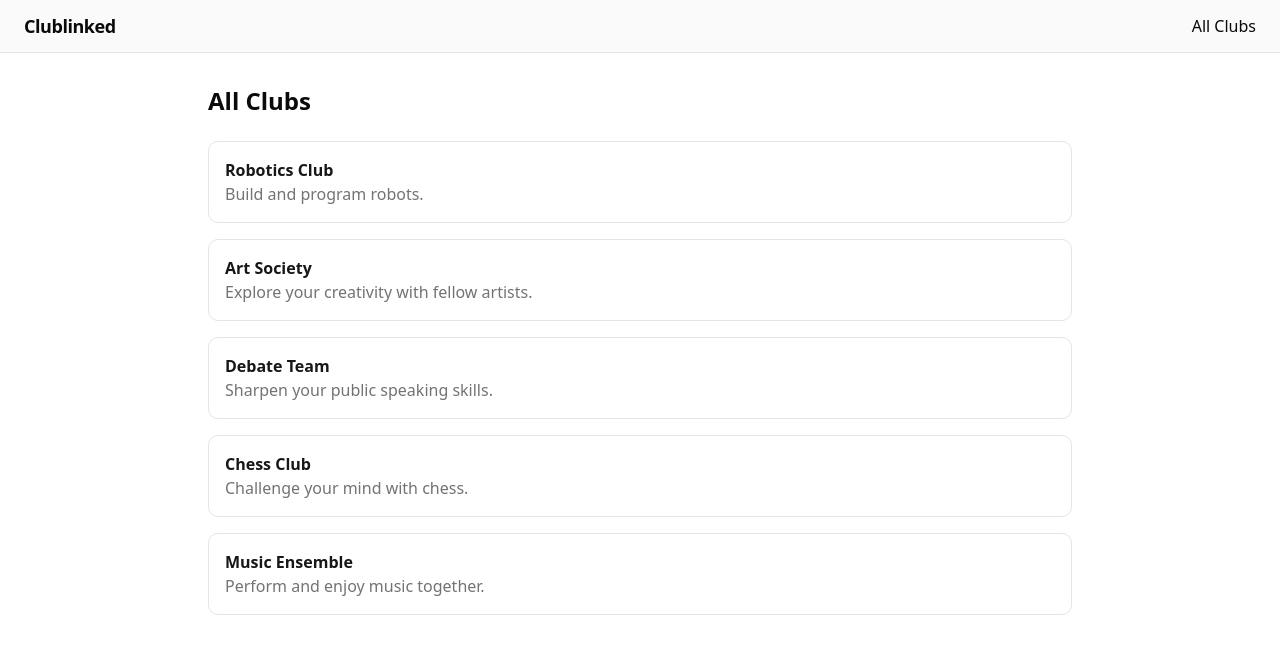
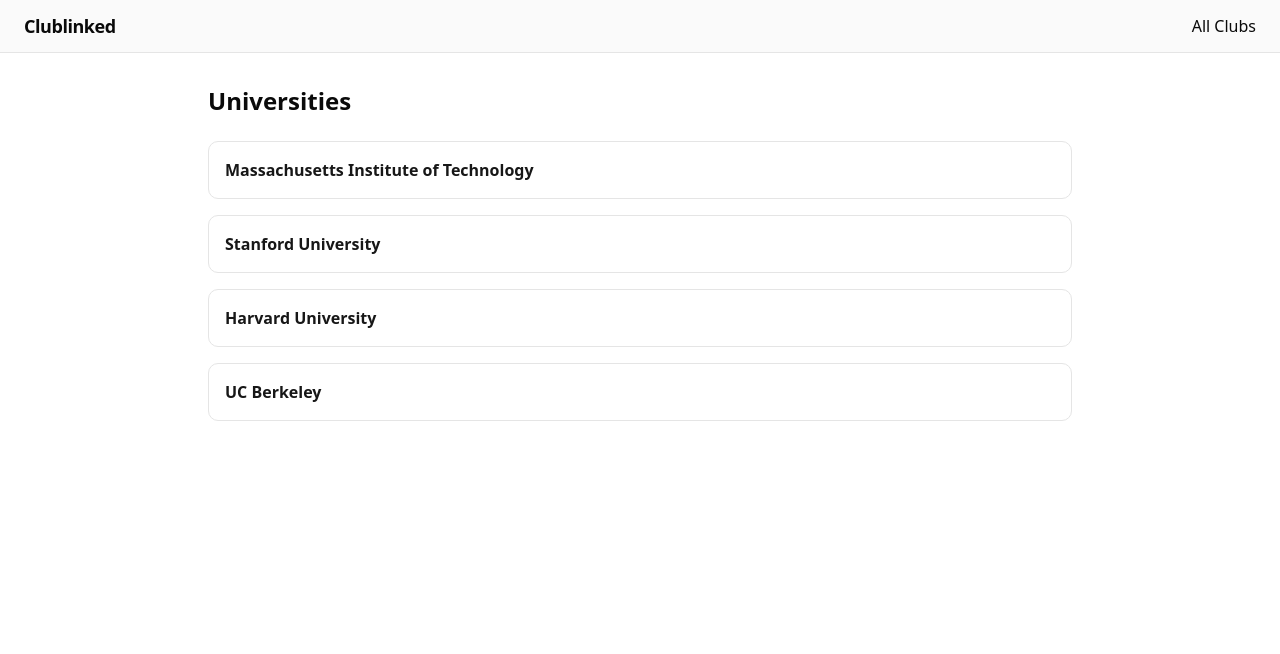
Before and after one commit to alexandros-lekkas/clublinked, a Next.js app: page /university in a window 1280 px wide. Shown: the top 654 px of the page. Built offline with nearby package versions, Linux system fonts and the light colour scheme.

Commit message:
Refactor university page to display a list of universities instead of clubs. Updated component name and adjusted rendering logic to reflect new data structure.

```diff
--- /dev/null
+++ b/src/app/university/[id]/club/[id]/page.tsx
@@ -0,0 +1,95 @@
+const mockClubs = {
+  robotics: {
+    name: "Robotics Club",
+    description: "Build and program robots.",
+    openForms: [
+      { id: "signup", title: "Spring Signup", deadline: "2024-07-01" },
+      { id: "volunteer", title: "Volunteer Interest", deadline: "2024-08-15" },
+    ],
+  },
+  art: {
+    name: "Art Society",
+    description: "Explore your creativity with fellow artists.",
+    openForms: [
+      {
+        id: "exhibit",
+        title: "Gallery Exhibit Signup",
+        deadline: "2024-06-20",
+      },
+    ],
+  },
+  debate: {
+    name: "Debate Team",
+    description: "Sharpen your public speaking skills.",
+    openForms: [],
+  },
+  chess: {
+    name: "Chess Club",
+    description: "Challenge your mind with chess.",
+    openForms: [
+      {
+        id: "tournament",
+        title: "Summer Tournament Registration",
+        deadline: "2024-07-10",
+      },
+    ],
+  },
+  music: {
+    name: "Music Ensemble",
+    description: "Perform and enjoy music together.",
+    openForms: [],
+  },
+  theatre: {
+    name: "Theatre Group",
+    description: "Perform and produce plays.",
+    openForms: [
+      { id: "audition", title: "Fall Auditions", deadline: "2024-09-01" },
+    ],
+  },
+  ai: {
+    name: "AI Society",
+    description: "Explore artificial intelligence.",
+    openForms: [
+      { id: "workshop", title: "Intro to AI Workshop", deadline: "2024-06-30" },
+    ],
+  },
+};
+
+export default function ClubDetailPage({
+  params,
+}: {
+  params: { clubId: string };
+}) {
+  const club = mockClubs[params.clubId as keyof typeof mockClubs];
+  if (!club) {
+    return <div>Club not found.</div>;
+  }
+  return (
+    <div>
+      <h1 className="text-2xl font-bold mb-2">{club.name}</h1>
+      <p className="mb-6 text-[var(--muted-foreground)]">{club.description}</p>
+      <h2 className="text-lg font-semibold mb-4">Open Forms</h2>
+      {club.openForms.length === 0 ? (
+        <div className="text-[var(--muted-foreground)]">
+          No open forms at the moment.
+        </div>
+      ) : (
+        <ul className="space-y-4">
+          {club.openForms.map((form) => (
+            <li
+              key={form.id}
+              className="border border-[var(--border)] bg-[var(--card)] rounded-lg p-4"
+            >
+              <div className="font-semibold text-[var(--primary)]">
+                {form.title}
+              </div>
+              <div className="text-[var(--muted-foreground)]">
+                Deadline: {form.deadline}
+              </div>
+            </li>
+          ))}
+        </ul>
+      )}
+    </div>
+  );
+}
--- /dev/null
+++ b/src/app/university/[id]/page.tsx
@@ -0,0 +1,97 @@
+const mockUniversities = {
+  mit: {
+    name: "Massachusetts Institute of Technology",
+    description: "A world leader in science, engineering, and technology.",
+    clubs: [
+      {
+        id: "robotics",
+        name: "Robotics Club",
+        description: "Build and program robots.",
+      },
+      {
+        id: "art",
+        name: "Art Society",
+        description: "Explore your creativity with fellow artists.",
+      },
+      {
+        id: "debate",
+        name: "Debate Team",
+        description: "Sharpen your public speaking skills.",
+      },
+    ],
+  },
+  stanford: {
+    name: "Stanford University",
+    description: "Renowned for innovation and entrepreneurship.",
+    clubs: [
+      {
+        id: "chess",
+        name: "Chess Club",
+        description: "Challenge your mind with chess.",
+      },
+      {
+        id: "music",
+        name: "Music Ensemble",
+        description: "Perform and enjoy music together.",
+      },
+    ],
+  },
+  harvard: {
+    name: "Harvard University",
+    description: "America's oldest institution of higher learning.",
+    clubs: [
+      {
+        id: "theatre",
+        name: "Theatre Group",
+        description: "Perform and produce plays.",
+      },
+    ],
+  },
+  berkeley: {
+    name: "UC Berkeley",
+    description: "Leading public university in California.",
+    clubs: [
+      {
+        id: "ai",
+        name: "AI Society",
+        description: "Explore artificial intelligence.",
+      },
+    ],
+  },
+};
+
+export default function UniversityDetailPage({
+  params,
+}: {
+  params: { id: string };
+}) {
+  const uni = mockUniversities[params.id as keyof typeof mockUniversities];
+  if (!uni) {
+    return <div>University not found.</div>;
+  }
+  return (
+    <div>
+      <h1 className="text-2xl font-bold mb-2">{uni.name}</h1>
+      <p className="mb-6 text-[var(--muted-foreground)]">{uni.description}</p>
+      <h2 className="text-lg font-semibold mb-4">Clubs</h2>
+      <ul className="space-y-4">
+        {uni.clubs.map((club) => (
+          <li
+            key={club.id}
+            className="border border-[var(--border)] bg-[var(--card)] rounded-lg p-4"
+          >
+            <a
+              href={`/university/${params.id}/club/${club.id}`}
+              className="font-semibold text-[var(--primary)] hover:underline"
+            >
+              {club.name}
+            </a>
+            <div className="text-[var(--muted-foreground)]">
+              {club.description}
+            </div>
+          </li>
+        ))}
+      </ul>
+    </div>
+  );
+}
--- a/src/app/university/page.tsx
+++ b/src/app/university/page.tsx
@@ -1,30 +1,26 @@
-const mockClubs = [
-  { name: "Robotics Club", description: "Build and program robots." },
-  {
-    name: "Art Society",
-    description: "Explore your creativity with fellow artists.",
-  },
-  { name: "Debate Team", description: "Sharpen your public speaking skills." },
-  { name: "Chess Club", description: "Challenge your mind with chess." },
-  { name: "Music Ensemble", description: "Perform and enjoy music together." },
+const mockUniversities = [
+  { id: "mit", name: "Massachusetts Institute of Technology" },
+  { id: "stanford", name: "Stanford University" },
+  { id: "harvard", name: "Harvard University" },
+  { id: "berkeley", name: "UC Berkeley" },
 ];
 
-export default function UniversityHomePage() {
+export default function UniversityListPage() {
   return (
     <div>
-      <h1 className="text-2xl font-bold mb-6">All Clubs</h1>
+      <h1 className="text-2xl font-bold mb-6">Universities</h1>
       <ul className="space-y-4">
-        {mockClubs.map((club) => (
+        {mockUniversities.map((uni) => (
           <li
-            key={club.name}
+            key={uni.id}
             className="border border-[var(--border)] bg-[var(--card)] rounded-lg p-4"
           >
-            <div className="font-semibold text-[var(--primary)]">
-              {club.name}
-            </div>
-            <div className="text-[var(--muted-foreground)]">
-              {club.description}
-            </div>
+            <a
+              href={`/university/${uni.id}`}
+              className="font-semibold text-[var(--primary)] hover:underline"
+            >
+              {uni.name}
+            </a>
           </li>
         ))}
       </ul>
```
